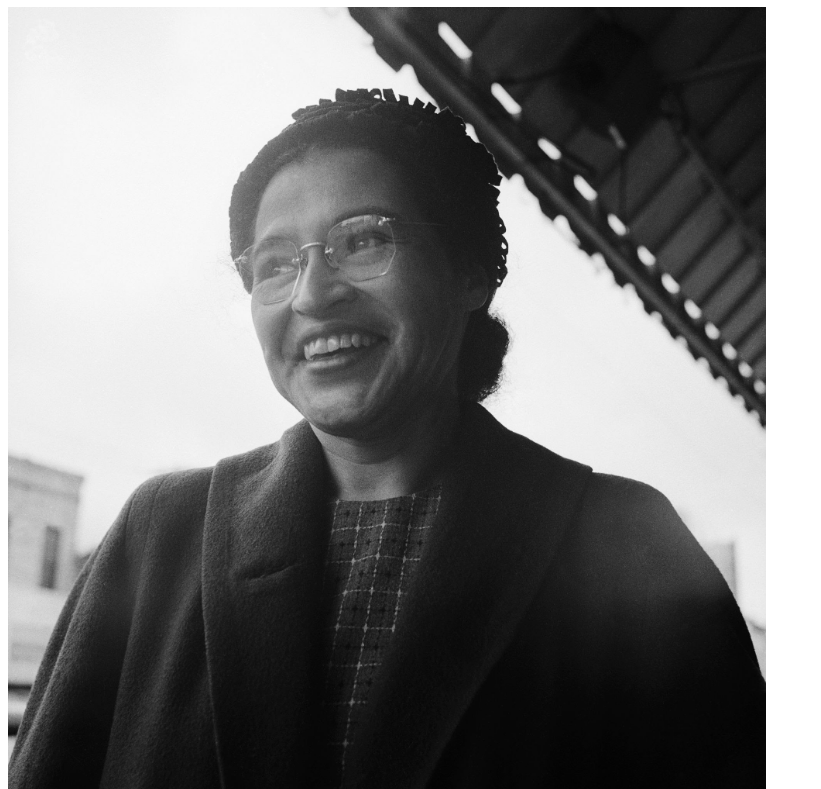
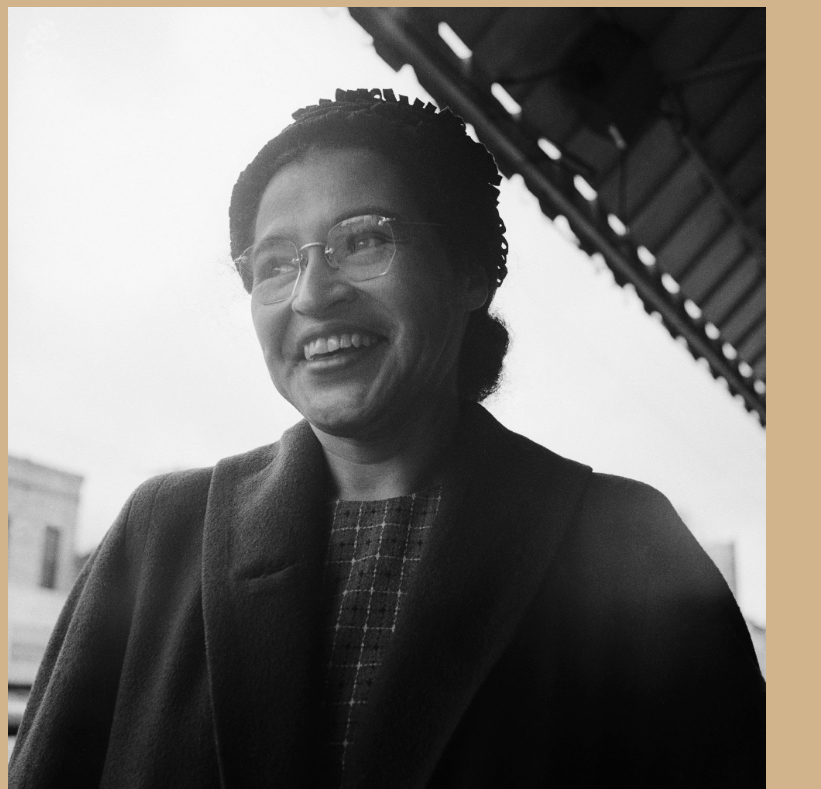
Before and after one commit to YourAngel64/semesterproject.github.io, a plain HTML site: page index.html in a window 1280 px wide. Shown: the part 73-862 px from the top of the page, without its empty margins (0-821 px from the left). Drawn offline with Linux system fonts and the light colour scheme.

Commit message:
Update index.html

```diff
--- a/index.html
+++ b/index.html
@@ -7,7 +7,7 @@
 
 <style>
     body {
-  background-color: lightbrown;
+  background-color: tan;
 }
 
 
```
